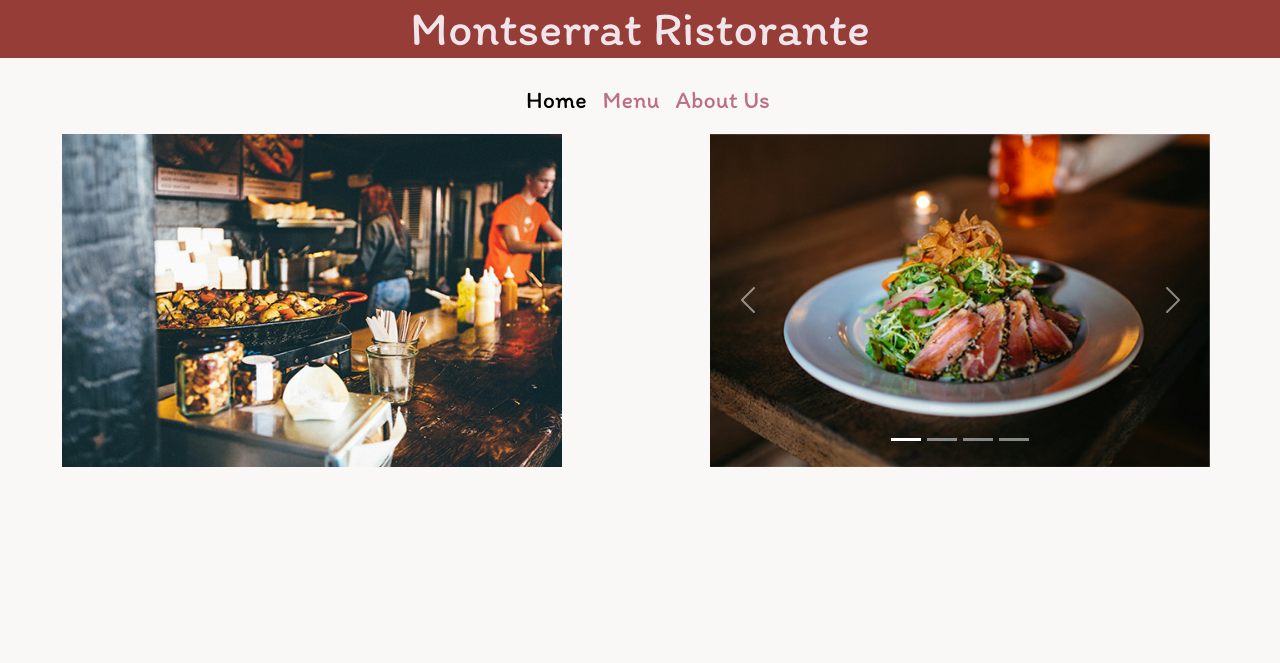
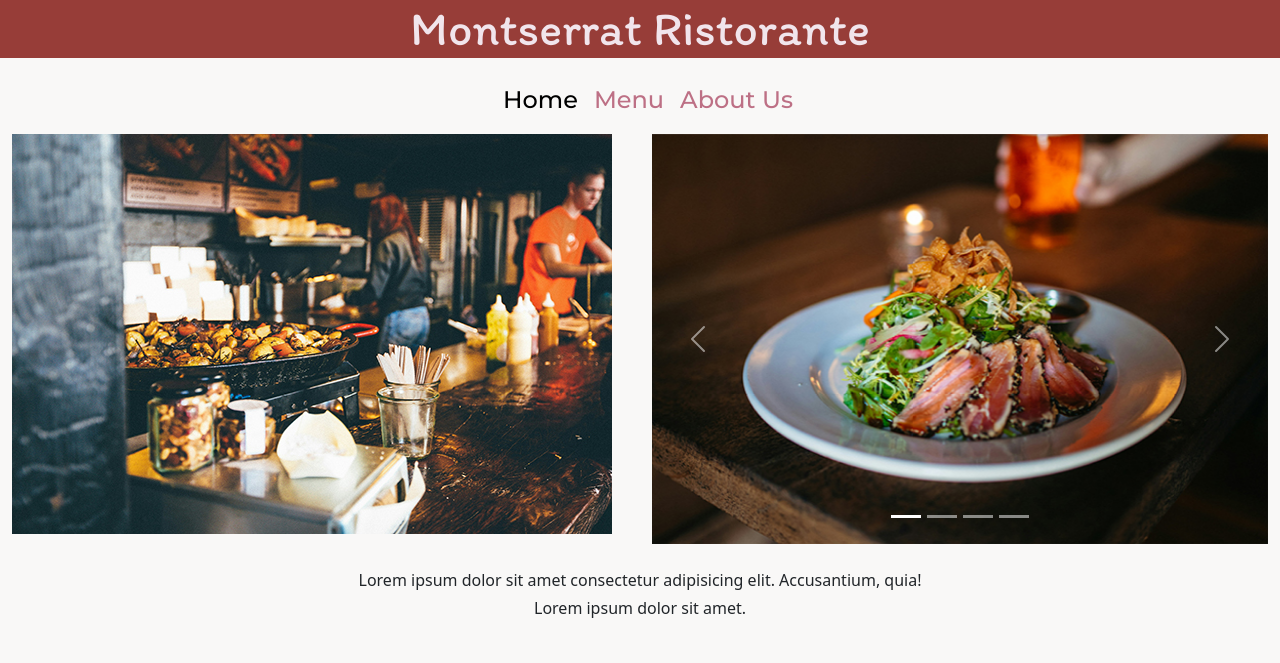
Before and after one commit to ErikaV2291/Project_1, a plain HTML site: page index.html in a window 1280 px wide. Drawn offline with nearby package versions, Linux system fonts and the light colour scheme.

Commit message:
new additions

```diff
--- a/app.css
+++ b/app.css
@@ -9,16 +9,17 @@ h1 {
     text-align: center;
 }
 h2 {
-    font-family:'Lucida Sans', 'Lucida Sans Regular', 'Lucida Grande', 'Lucida Sans Unicode', Geneva, Verdana, sans-serif;
+    font-family: Itim, sans-serif;
     color: #973d38;
     text-align: center;
-    font-weight: 300;
+    font-weight: 500;
     font-variant-caps: all-petite-caps;
 }
 .navbar  {
     a {
     color: #bd7085;
-    font-family: Itim, sans-serif;
+    font-family: Montserrat, sans-serif;
+    font-weight: 500;
     font-size: 1.5rem;
     justify-content: center;
 }
@@ -27,16 +28,16 @@ h2 {
     justify-content: center;
 }
 .firstcarousel {
-    width: 500px;
+    width: 100%;
     margin: 0 auto;
-    padding-bottom: 100px;
-}
-.restaurant {
-    width: 500px;
-    margin-bottom: 50px;
-    margin-left: 50px;
+    /* padding-bottom: 100px; */
 }
 #chefpic {
     height: 50%;
     padding-right: 300px;
 }
+@media (max-width: 768px) {
+.restaurant {
+    margin-bottom: 20px;
+}
+}
--- a/index.html
+++ b/index.html
@@ -3,7 +3,10 @@
   <head>
     <meta charset="UTF-8" />
     <meta name="viewport" content="width=device-width, initial-scale=1.0" />
-    <link href="https://fonts.googleapis.com/css2?family=Itim&family=Montserrat:ital,wght@0,100..900;1,100..900&display=swap" rel="stylesheet">
+    <link
+      href="https://fonts.googleapis.com/css2?family=Itim&family=Montserrat:ital,wght@0,100..900;1,100..900&display=swap"
+      rel="stylesheet"
+    />
     <link
       href="https://cdn.jsdelivr.net/npm/bootstrap@5.3.3/dist/css/bootstrap.min.css"
       rel="stylesheet"
@@ -48,18 +51,19 @@
               </li>
             </ul>
           </div>
+        </div>
       </nav>
-    </div>
     </header>
     <main>
       <div class="container-fluid">
         <div class="row">
-          <div class="col-lg-6 col-md-6">
+          <div class="restaurant col-sm-6 col-md-6 col-lg-6">
             <img
-              src="./images/nick-karvounis-6qVskOfkgZY-unsplash small.jpg" class="restaurant"
-        />
+              src="./images/nick-karvounis-6qVskOfkgZY-unsplash small.jpg"
+              class="img-fluid"
+            />
           </div>
-          <div class="col-lg-6 col-md-6">
+          <div class="col-sm-6 col-md-6 col-lg-6">
             <div class="firstcarousel">
               <div id="carouselExampleCaptions" class="carousel slide">
                 <div class="carousel-indicators">
@@ -148,6 +152,12 @@
             </div>
           </div>
         </div>
+        <div class="row py-4">
+          <div class="d-flex flex-column align-items-center">
+          <p class="mb-1">Lorem ipsum dolor sit amet consectetur adipisicing elit. Accusantium, quia!</p>
+          <p>Lorem ipsum dolor sit amet.</p>
+        </div>
+        </div>
       </div>
     </main>
   </body>
--- a/menu.html
+++ b/menu.html
@@ -3,7 +3,10 @@
   <head>
     <meta charset="UTF-8" />
     <meta name="viewport" content="width=device-width, initial-scale=1.0" />
-    <link href="https://fonts.googleapis.com/css2?family=Itim&family=Montserrat:ital,wght@0,100..900;1,100..900&display=swap" rel="stylesheet">
+    <link
+      href="https://fonts.googleapis.com/css2?family=Itim&family=Montserrat:ital,wght@0,100..900;1,100..900&display=swap"
+      rel="stylesheet"
+    />
     <link
       href="https://cdn.jsdelivr.net/npm/bootstrap@5.3.3/dist/css/bootstrap.min.css"
       rel="stylesheet"
@@ -41,14 +44,34 @@
                 <a class="nav-link" href="./index.html">Home</a>
               </li>
               <li class="nav-item">
-                <a class="nav-link active"  aria-current="page" href="./menu.html">Menu</a>
+                <a
+                  class="nav-link active"
+                  aria-current="page"
+                  href="./menu.html"
+                  >Menu</a
+                >
               </li>
               <li class="nav-item">
                 <a class="nav-link" href="./about.html">About Us</a>
               </li>
             </ul>
           </div>
+        </div>
       </nav>
+      <h2>Today's Menu</h2>
+    </header>
+    <div class="container">
+      <div class="row px-1 d-flex align-items-center">
+        <div class="col-4">
+          <img src="./images/menus-01 small.jpg" alt="">
+        </div>
+        <div class="col-4">
+          <img src="./images/menus-01 small.jpg" alt="">
+        </div>
+        <div class="col-4">
+          <img src="./images/menus-01 small.jpg" alt="">
+        </div>
+      </div>
     </div>
-    <h2>Today's Menu</h2>
-</header>
+  </body>
+</html>
```
Also changed, not shown: about.html (+1 -1 lines), images/cherry.jpg (deleted), images/flowers1.png (deleted), images/flowers2.png (deleted), images/flowers3.png (deleted), images/menus-01 small.jpg (added), images/menus-01.jpg (added), images/menus-02.jpg (added), images/menus-03.jpg (added), 1 other file.
